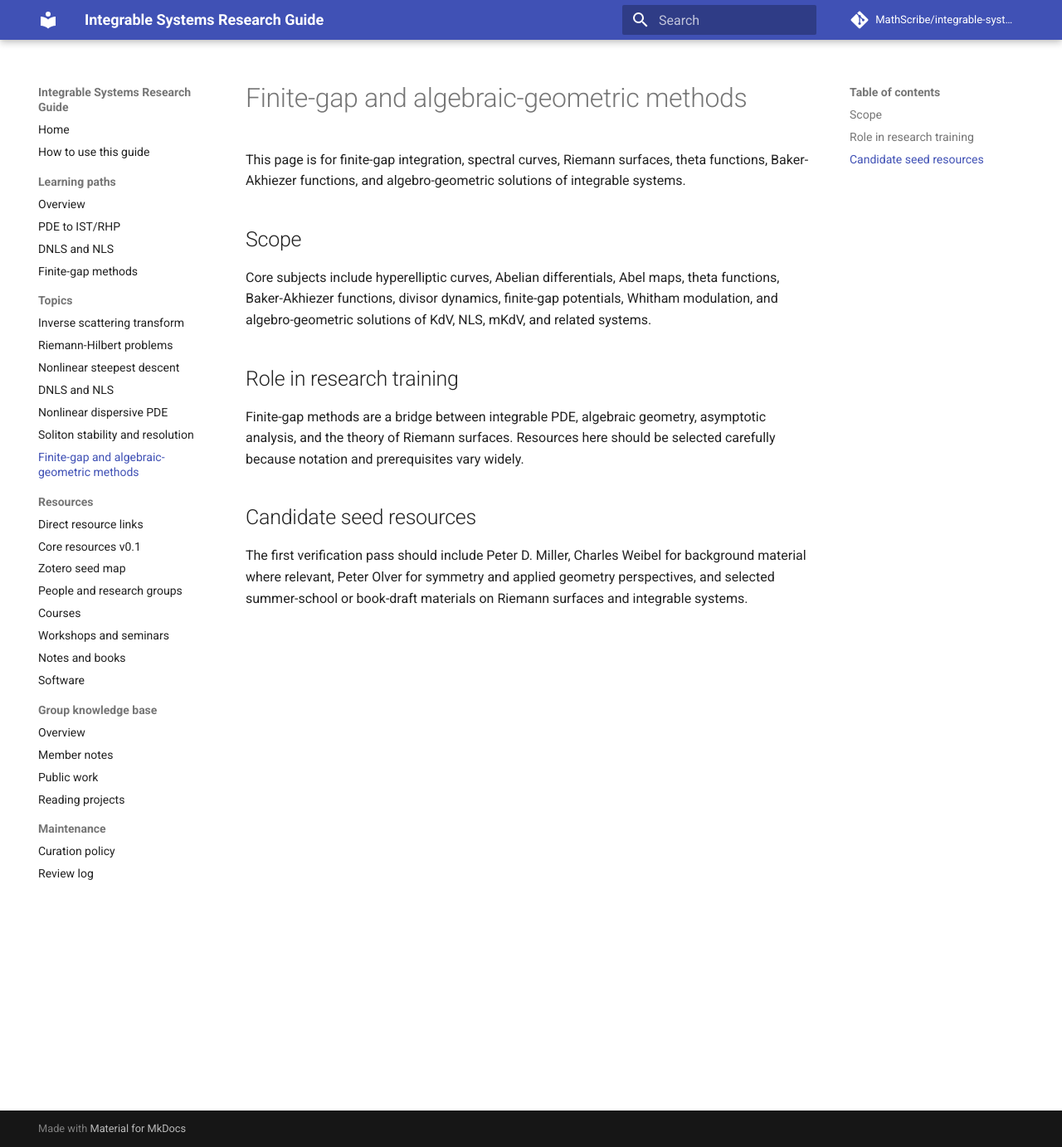
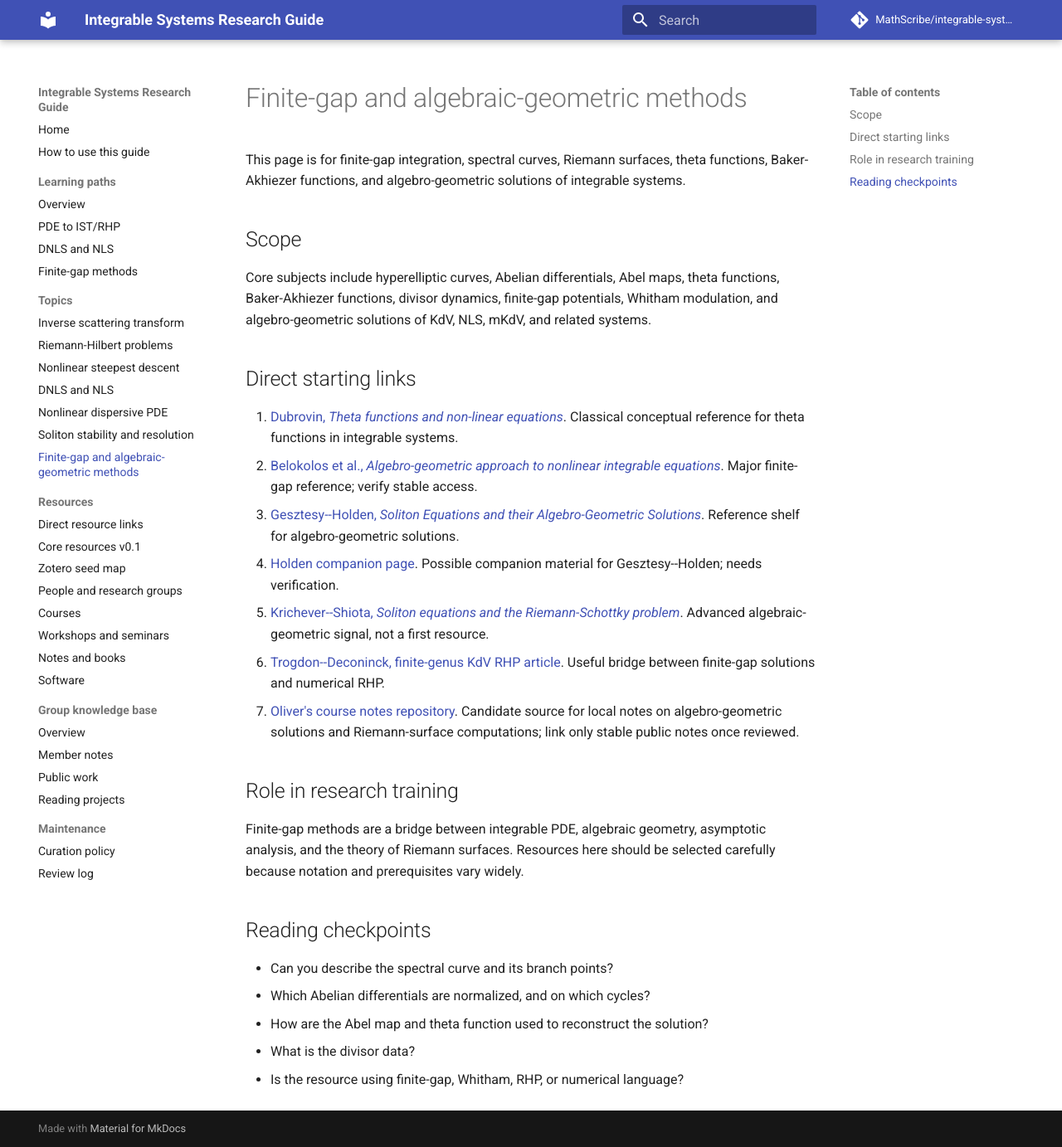
Before and after one commit to MathScribe/integrable-systems-guide, an MkDocs documentation site: the page built from docs/topics/finite-gap.md, in a window 1280 px wide and 1383 px high. Shown: the whole window at 83% size. Built offline with MkDocs 1.6.1 and Material for MkDocs 9.7.7, drawn with Linux system fonts in a browser that asks for light colours; comment, search, counter and statistics services are not loaded.

Commit message:
Add direct finite-gap links

```diff
--- a/docs/topics/finite-gap.md
+++ b/docs/topics/finite-gap.md
@@ -6,10 +6,24 @@ This page is for finite-gap integration, spectral curves, Riemann surfaces, thet
 
 Core subjects include hyperelliptic curves, Abelian differentials, Abel maps, theta functions, Baker-Akhiezer functions, divisor dynamics, finite-gap potentials, Whitham modulation, and algebro-geometric solutions of KdV, NLS, mKdV, and related systems.
 
+## Direct starting links
+
+1. [Dubrovin, *Theta functions and non-linear equations*](https://www.mathnet.ru/eng/rm2891). Classical conceptual reference for theta functions in integrable systems.
+2. [Belokolos et al., *Algebro-geometric approach to nonlinear integrable equations*](http://digitool.hbz-nrw.de:1801/webclient/DeliveryManager?pid=2184180&custom_att_2=simple_viewer). Major finite-gap reference; verify stable access.
+3. [Gesztesy--Holden, *Soliton Equations and their Algebro-Geometric Solutions*](https://www.cambridge.org/core/books/soliton-equations-and-their-algebrogeometric-solutions/0239D84F9561EB2BFA452BAAE4B0B686). Reference shelf for algebro-geometric solutions.
+4. [Holden companion page](https://holden.folk.ntnu.no/solitons/index1.php). Possible companion material for Gesztesy--Holden; needs verification.
+5. [Krichever--Shiota, *Soliton equations and the Riemann-Schottky problem*](https://arxiv.org/abs/1111.0164). Advanced algebraic-geometric signal, not a first resource.
+6. [Trogdon--Deconinck, finite-genus KdV RHP article](https://linkinghub.elsevier.com/retrieve/pii/S0167278913000444). Useful bridge between finite-gap solutions and numerical RHP.
+7. [Oliver's course notes repository](https://codeberg.org/killlakill/courseNotes). Candidate source for local notes on algebro-geometric solutions and Riemann-surface computations; link only stable public notes once reviewed.
+
 ## Role in research training
 
 Finite-gap methods are a bridge between integrable PDE, algebraic geometry, asymptotic analysis, and the theory of Riemann surfaces. Resources here should be selected carefully because notation and prerequisites vary widely.
 
-## Candidate seed resources
+## Reading checkpoints
 
-The first verification pass should include Peter D. Miller, Charles Weibel for background material where relevant, Peter Olver for symmetry and applied geometry perspectives, and selected summer-school or book-draft materials on Riemann surfaces and integrable systems.
+- Can you describe the spectral curve and its branch points?
+- Which Abelian differentials are normalized, and on which cycles?
+- How are the Abel map and theta function used to reconstruct the solution?
+- What is the divisor data?
+- Is the resource using finite-gap, Whitham, RHP, or numerical language?
```
